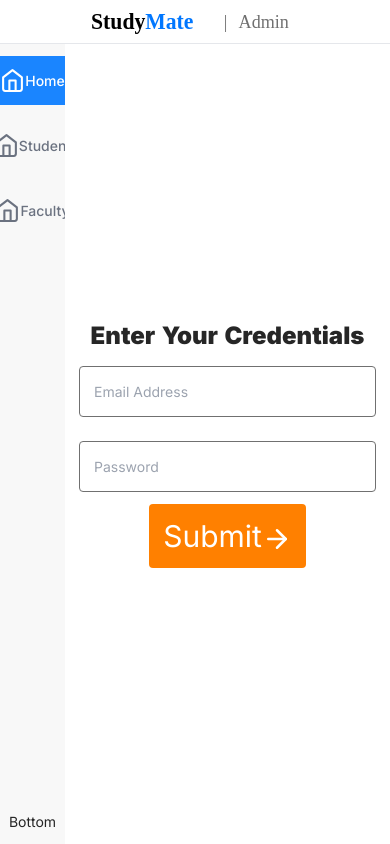
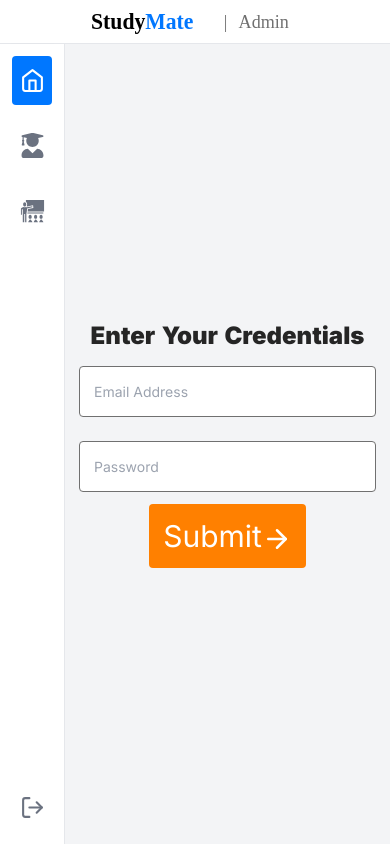
Before and after one commit to abhipatel7/studymate, a React (Create React App) app: page /admin/login in a window 390 px wide. Built offline with nearby package versions, Linux system fonts and the light colour scheme.

Commit message:
Responsive sidebar and added hover effect

```diff
--- a/COLORS.js
+++ b/COLORS.js
@@ -1,13 +1,29 @@
 const colors = {
   primary: {
-    light: '#FF8D1A',
     DEFAULT: '#FF8000',
-    dark: '#E67300',
+    50: '#FFF2E5',
+    100: '#FFE6CC',
+    200: '#FFCC99',
+    300: '#FFB366',
+    400: '#FF9933',
+    500: '#FF8000',
+    600: '#CC6600',
+    700: '#994D00',
+    800: '#663300',
+    900: '#331A00',
   },
   secondary: {
-    light: '#1A85FF',
     DEFAULT: '#0077FF',
-    dark: '#006BE6',
+    50: '#E5F1FF',
+    100: '#CCE4FF',
+    200: '#99C9FF',
+    300: '#66ADFF',
+    400: '#3392FF',
+    500: '#0077FF',
+    600: '#005FCC',
+    700: '#004799',
+    800: '#003066',
+    900: '#001833',
   },
 };
 
--- a/src/App.jsx
+++ b/src/App.jsx
@@ -13,7 +13,7 @@ import Sidebar from './components/sidebar/Sidebar';
 import classes from './components/LoginPage/LoginPage.module.scss';
 import NavBar from './components/NavBar/NavBar';
 
-import sidebarItems from './constants/sidebar';
+import { sidebarItems, sidebarItemsBottom } from './constants/sidebar';
 
 const App = () => {
   const token = useSelector((state) => state.user.accessToken);
@@ -21,18 +21,21 @@ const App = () => {
     axios.defaults.headers.Authorization = `Bearer ${token}`;
   }
 
+  // TODO - Remove sidebar from login screen
+
   return (
     <div className="flex flex-col min-h-screen">
       <div className="flex flex-row flex-none h-11">
         <NavBar isAdmin styles={classes.navBarStyles} />
       </div>
-      <div className="flex flex-row flex-1">
+      <div className="flex flex-row flex-1 bg-white">
         <div className="w-1/6 flex-none">
           <Sidebar
             items={sidebarItems}
+            bottom={sidebarItemsBottom}
           />
         </div>
-        <div className="bg-white flex-auto">
+        <div className="bg-gray-100 flex-auto">
           <Switch>
             <Route exact path="/admin/login" component={AdminLoginPage} />
             <Route exact path="/admin/create-student" component={CreateStudent} />
--- a/src/components/sidebar/Sidebar.jsx
+++ b/src/components/sidebar/Sidebar.jsx
@@ -3,38 +3,53 @@ import classnames from 'classnames';
 import { useLocation } from 'react-router';
 import { NavLink } from 'react-router-dom';
 
+const SidebarContent = (props) => {
+  const { items, location } = props;
+  return (
+    <div className="flex flex-col w-full space-y-4 items-center p-3">
+      {items.map((item) => (
+        <NavLink
+          to={item.route}
+          className="w-full"
+        >
+          <div className={classnames(
+            'flex w-full font-medium justify-center md:justify-start items-center rounded space-x-5 text-l py-3 cursor-pointer px-2',
+            { 'text-white bg-secondary': location.pathname === item.route },
+            { 'text-gray-500 hover:bg-secondary-100': location.pathname !== item.route },
+          )}
+          >
+            <div className="md:ml-3">
+              {item.icon}
+            </div>
+            <div className="hidden md:block truncate">
+              {item.label}
+            </div>
+          </div>
+        </NavLink>
+      ))}
+    </div>
+  );
+};
+
 const Sidebar = (props) => {
   const {
     items = [],
+    bottom = [],
   } = props;
 
   const location = useLocation();
   console.log(location.pathname);
 
   return (
-    <div className="flex flex-col h-full justify-between items-center">
-      <div className="flex flex-col w-full space-y-4 overflow-scroll items-center p-3">
-        {items.map((item) => (
-          <NavLink
-            to={item.route}
-          >
-            <div className={classnames(
-              'flex w-full font-medium justify-evenly items-center text-l space-x-5 py-3 cursor-pointer px-2',
-              { 'text-white rounded bg-secondary-light': location.pathname === item.route },
-              { 'text-gray-500': location.pathname !== item.route },
-            )}
-            >
-              {item.icon}
-              {item.label}
-            </div>
-          </NavLink>
-        ))}
-      </div>
-      <div className="flex flex-col space-y-4 p-3 items-center">
-        <div>
-          Bottom
-        </div>
-      </div>
+    <div className="flex flex-col h-full justify-between items-center border-r shadow-lg">
+      <SidebarContent
+        items={items}
+        location={location}
+      />
+      <SidebarContent
+        items={bottom}
+        location={location}
+      />
     </div>
   );
 };
--- a/src/constants/sidebar.js
+++ b/src/constants/sidebar.js
@@ -1,21 +1,30 @@
-import { FiHome } from 'react-icons/fi';
+import { FiHome, FiLogOut } from 'react-icons/fi';
+import { GiTeacher } from 'react-icons/gi';
+import { FaUserGraduate } from 'react-icons/fa';
 
-const sidebarItems = [
+
+export const sidebarItems = [
   {
     label: 'Home',
     icon: <FiHome size={25} />,
     route: '/admin/login',
   },
   {
-    label: 'Student',
-    icon: <FiHome size={25} />,
+    label: 'Students',
+    icon: <FaUserGraduate size={25} />,
     route: '/student/login',
   },
   {
-    label: 'Faculty',
-    icon: <FiHome size={25} />,
+    label: 'Faculties',
+    icon: <GiTeacher size={25} />,
     route: '/faculty/login',
   },
 ];
 
-export default sidebarItems;
+export const sidebarItemsBottom = [
+  {
+    label: 'Logout',
+    icon: <FiLogOut size={25} />,
+    route: '/logout',
+  },
+];
```
